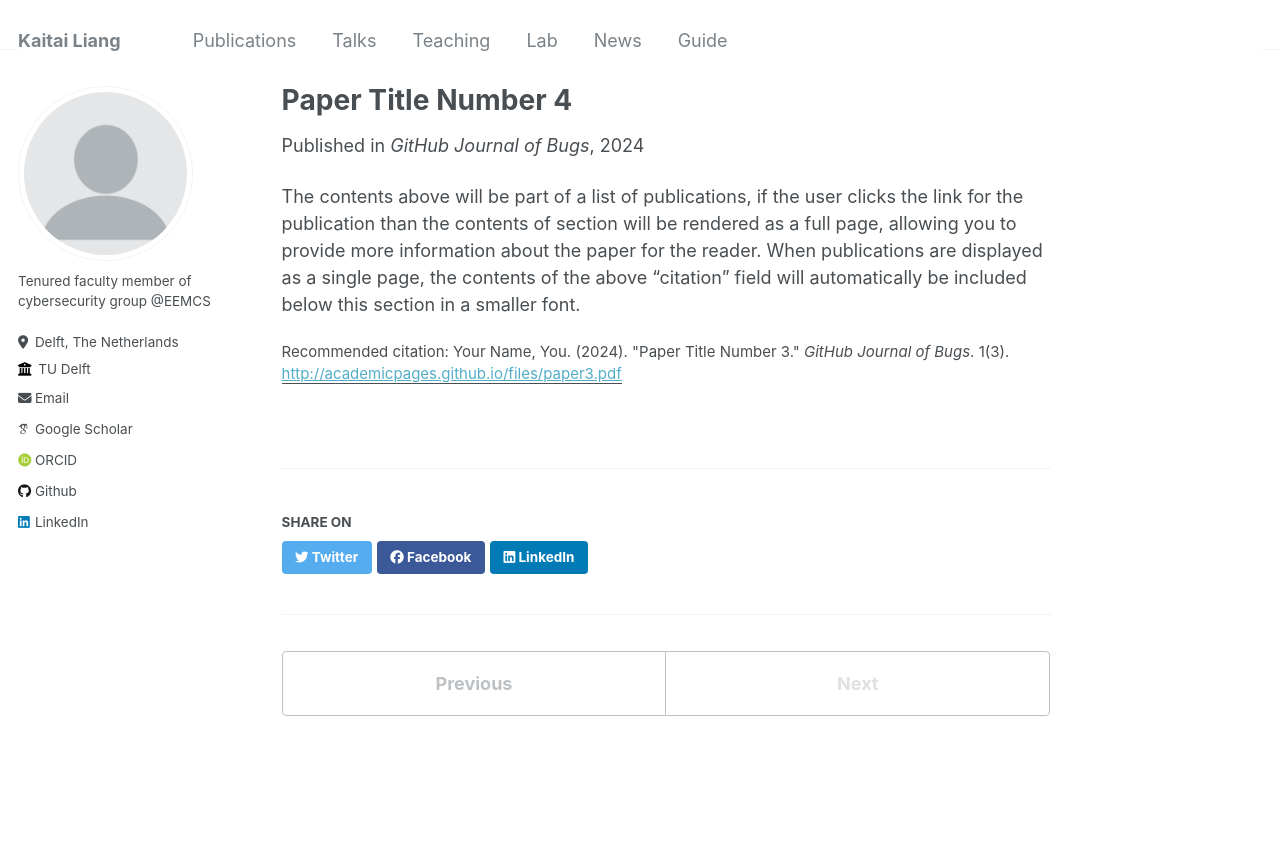
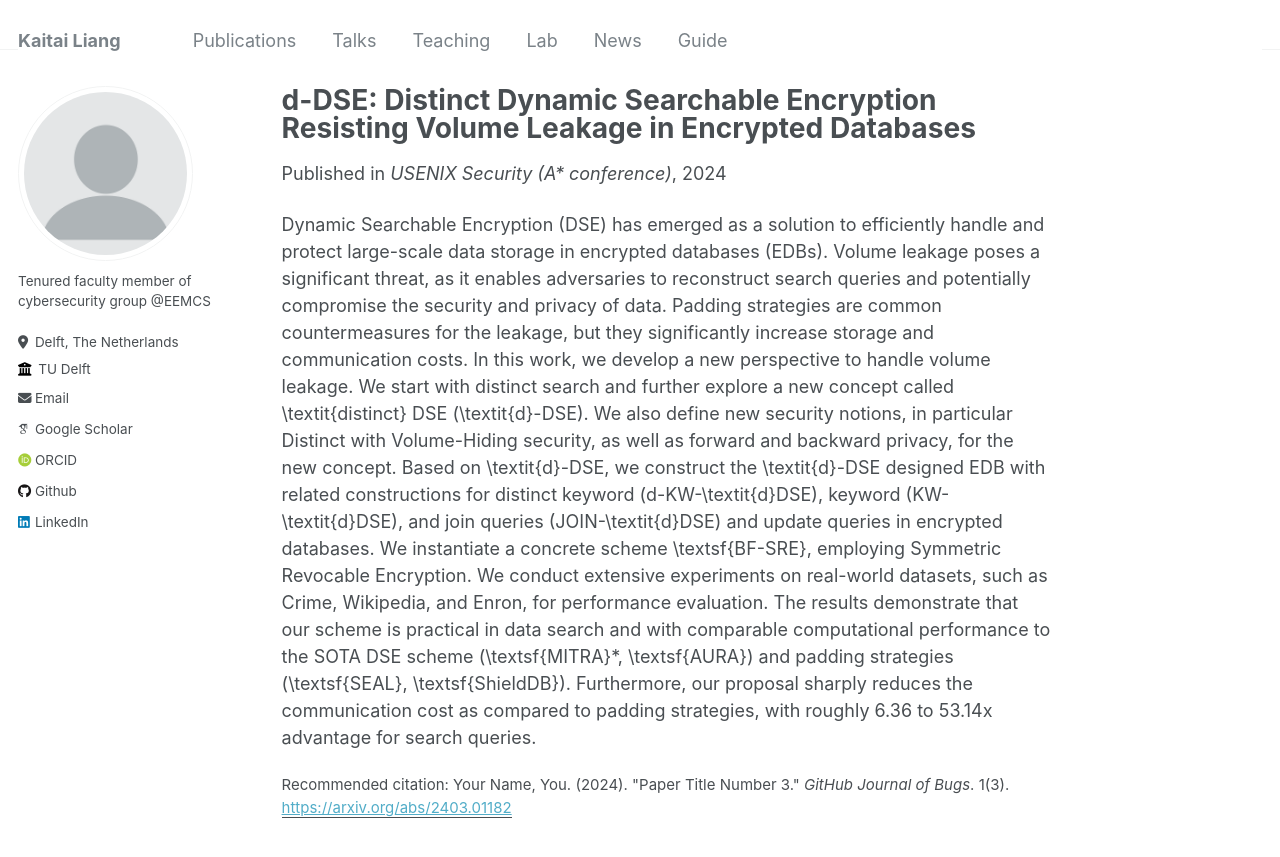
Before and after one commit to kaitailiang/kaitailiang.github.io, a Jekyll site: the page built from _publications/2024-02-17-paper-title-number-4.md, in a window 1280 px wide and 900 px high. Shown: the top 857 px of the window. Built offline with Jekyll 4.4.1, drawn with Linux system fonts in a browser that asks for light colours; some web fonts are replaced.

Commit message:
Update 2024-02-17-paper-title-number-4.md

```diff
--- a/_publications/2024-02-17-paper-title-number-4.md
+++ b/_publications/2024-02-17-paper-title-number-4.md
@@ -1,12 +1,13 @@
 ---
-title: "Paper Title Number 4"
+title: "d-DSE: Distinct Dynamic Searchable Encryption Resisting Volume Leakage in Encrypted Databases"
 collection: publications
 permalink: /publication/2024-02-17-paper-title-number-4
-excerpt: 'This paper is about fixing template issue #693.'
+excerpt: ''
 date: 2024-02-17
-venue: 'GitHub Journal of Bugs'
-paperurl: 'http://academicpages.github.io/files/paper3.pdf'
+venue: 'USENIX Security (A* conference)'
+paperurl: 'https://arxiv.org/abs/2403.01182'
 citation: 'Your Name, You. (2024). &quot;Paper Title Number 3.&quot; <i>GitHub Journal of Bugs</i>. 1(3).'
 ---
 
-The contents above will be part of a list of publications, if the user clicks the link for the publication than the contents of section will be rendered as a full page, allowing you to provide more information about the paper for the reader. When publications are displayed as a single page, the contents of the above "citation" field will automatically be included below this section in a smaller font.
+Dynamic Searchable Encryption (DSE) has emerged as a solution to efficiently handle and protect large-scale data storage in encrypted databases (EDBs). Volume leakage poses a significant threat, as it enables adversaries to reconstruct search queries and potentially compromise the security and privacy of data. Padding strategies are common countermeasures for the leakage, but they significantly increase storage and communication costs. In this work, we develop a new perspective to handle volume leakage. We start with distinct search and further explore a new concept called \textit{distinct} DSE (\textit{d}-DSE).
+We also define new security notions, in particular Distinct with Volume-Hiding security, as well as forward and backward privacy, for the new concept. Based on \textit{d}-DSE, we construct the \textit{d}-DSE designed EDB with related constructions for distinct keyword (d-KW-\textit{d}DSE), keyword (KW-\textit{d}DSE), and join queries (JOIN-\textit{d}DSE) and update queries in encrypted databases. We instantiate a concrete scheme \textsf{BF-SRE}, employing Symmetric Revocable Encryption. We conduct extensive experiments on real-world datasets, such as Crime, Wikipedia, and Enron, for performance evaluation. The results demonstrate that our scheme is practical in data search and with comparable computational performance to the SOTA DSE scheme (\textsf{MITRA}*, \textsf{AURA}) and padding strategies (\textsf{SEAL}, \textsf{ShieldDB}). Furthermore, our proposal sharply reduces the communication cost as compared to padding strategies, with roughly 6.36 to 53.14x advantage for search queries.
```
